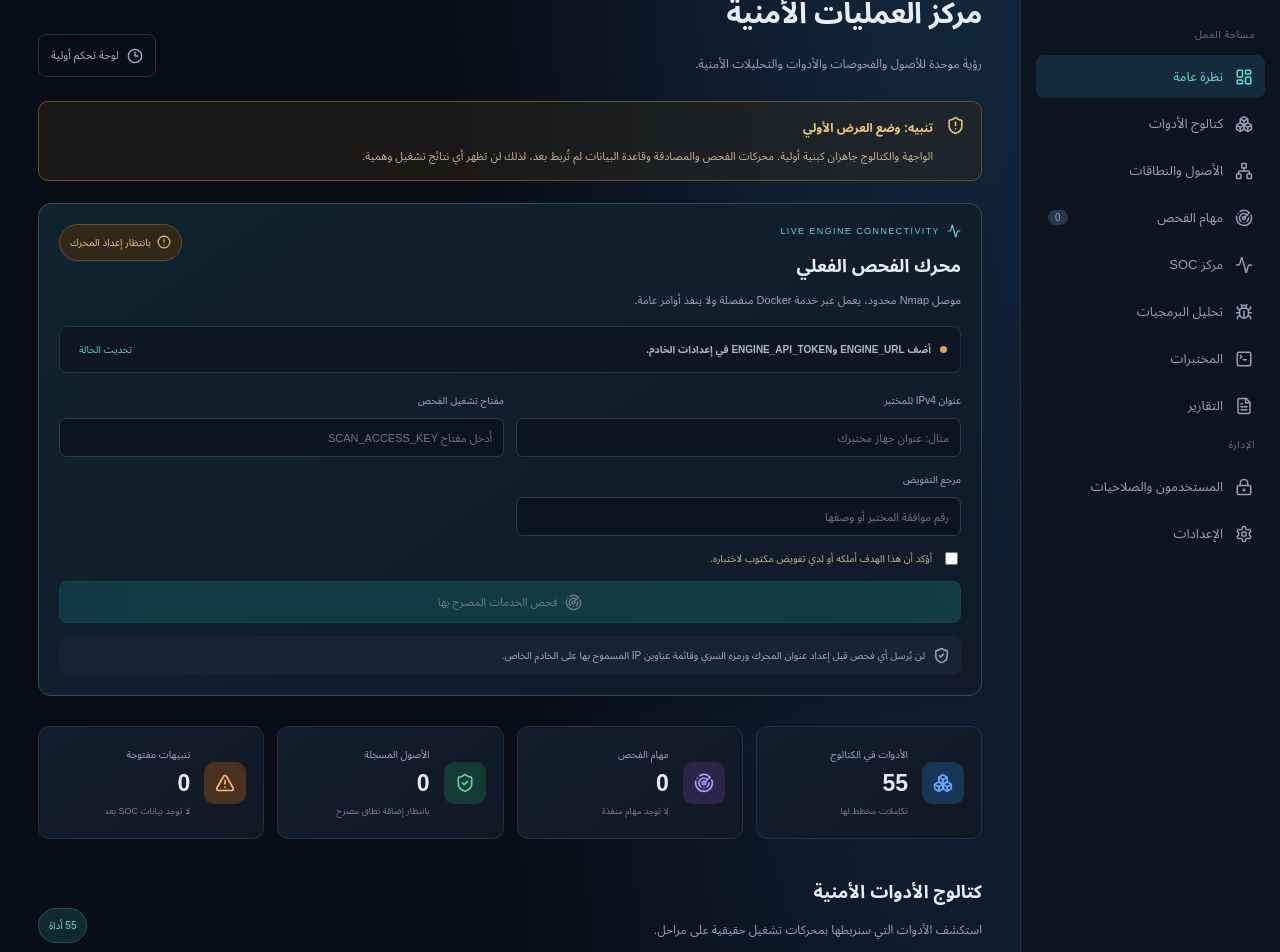
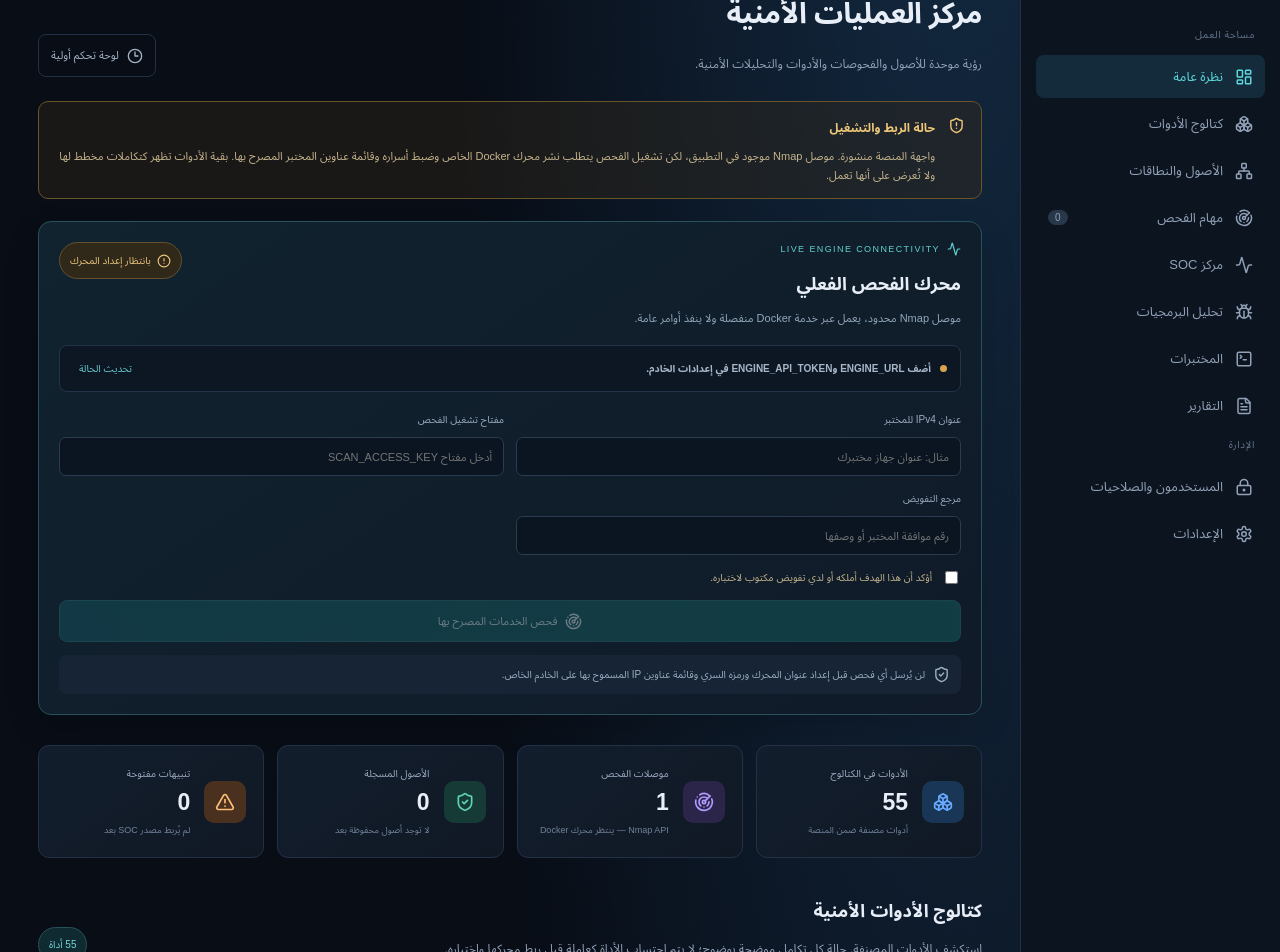
Before and after one commit to mohrhdhw0-svg/CYBER-SECURITY-AI-AGENT, a Next.js app: page / in a window 1280 px wide. Shown: the part 140-1092 px from the top of the page. Built offline with nearby package versions, Linux system fonts and the light colour scheme.

Commit message:
ui: clarify live Nmap connector and honest integration states

```diff
--- a/app/page.tsx
+++ b/app/page.tsx
@@ -109,15 +109,15 @@ export default function Home() {
       <header className="topbar"><button className="menu-btn" onClick={()=>setMobileOpen(true)}><Menu/></button><div className="crumb">مساحة العمل <span>/</span> {active}</div><div className="top-actions"><span className="env"><i/> بيئة تطوير</span><button className="icon-btn"><Activity size={18}/></button><div className="avatar small">CA</div></div></header>
       <div className="content">
         <div className="welcome"><div><div className="eyebrow"><span/> DEFENSIVE SECURITY PLATFORM</div><h1>مركز العمليات الأمنية</h1><p>رؤية موحدة للأصول والفحوصات والأدوات والتحليلات الأمنية.</p></div><div className="date-chip"><Clock3 size={16}/> لوحة تحكم أولية</div></div>
-        <div className="notice"><ShieldAlert size={19}/><div><b>تنبيه: وضع العرض الأولي</b><p>الواجهة والكتالوج جاهزان كبنية أولية. محركات الفحص والمصادقة وقاعدة البيانات لم تُربط بعد، لذلك لن تظهر أي نتائج تشغيل وهمية.</p></div></div>
+        <div className="notice"><ShieldAlert size={19}/><div><b>حالة الربط والتشغيل</b><p>واجهة المنصة منشورة. موصل Nmap موجود في التطبيق، لكن تشغيل الفحص يتطلب نشر محرك Docker الخاص وضبط أسراره وقائمة عناوين المختبر المصرح بها. بقية الأدوات تظهر كتكاملات مخطط لها ولا تُعرض على أنها تعمل.</p></div></div>
         <EnginePanel />
         <div className="stats">
-          <Stat icon={Boxes} label="الأدوات في الكتالوج" value={tools.length.toString()} detail="تكاملات مخطط لها" tone="blue"/>
-          <Stat icon={Radar} label="مهام الفحص" value="0" detail="لا توجد مهام منفذة" tone="purple"/>
-          <Stat icon={ShieldCheck} label="الأصول المسجلة" value="0" detail="بانتظار إضافة نطاق مصرح" tone="green"/>
-          <Stat icon={AlertTriangle} label="تنبيهات مفتوحة" value="0" detail="لا توجد بيانات SOC بعد" tone="orange"/>
+          <Stat icon={Boxes} label="الأدوات في الكتالوج" value={tools.length.toString()} detail="أدوات مصنفة ضمن المنصة" tone="blue"/>
+          <Stat icon={Radar} label="موصلات الفحص" value="1" detail="Nmap API — ينتظر محرك Docker" tone="purple"/>
+          <Stat icon={ShieldCheck} label="الأصول المسجلة" value="0" detail="لا توجد أصول محفوظة بعد" tone="green"/>
+          <Stat icon={AlertTriangle} label="تنبيهات مفتوحة" value="0" detail="لم يُربط مصدر SOC بعد" tone="orange"/>
         </div>
-        <div className="section-head"><div><h2>كتالوج الأدوات الأمنية</h2><p>استكشف الأدوات التي سنربطها بمحركات تشغيل حقيقية على مراحل.</p></div><span className="count-pill">{filtered.length} أداة</span></div>
+        <div className="section-head"><div><h2>كتالوج الأدوات الأمنية</h2><p>استكشف الأدوات المصنفة. حالة كل تكامل موضحة بوضوح؛ لا يتم احتساب الأداة كعاملة قبل ربط محركها واختباره.</p></div><span className="count-pill">{filtered.length} أداة</span></div>
         <div className="filters"><div className="search"><Search size={18}/><input value={query} onChange={e=>setQuery(e.target.value)} placeholder="ابحث عن أداة أو وظيفة..."/></div><div className="category-filter"><Filter size={17}/><select value={category} onChange={e=>setCategory(e.target.value)}>{categories.map(c=><option key={c}>{c}</option>)}</select></div></div>
         <div className="tool-grid">{filtered.map(t=><article className="tool-card" key={t.name}><div className="tool-top"><div className="tool-icon"><TerminalSquare size={19}/></div><span className="planned"><span/> مخطط للربط</span></div><h3>{t.name}</h3><p>{t.description}</p><div className="tool-foot"><span>{t.category}</span><span>{t.tag}</span></div></article>)}</div>
         <footer><span>CYBER SECURITY AI AGENT</span><span><CircleCheck size={14}/> واجهة أولية — لا توجد عمليات فحص نشطة</span></footer>
```
